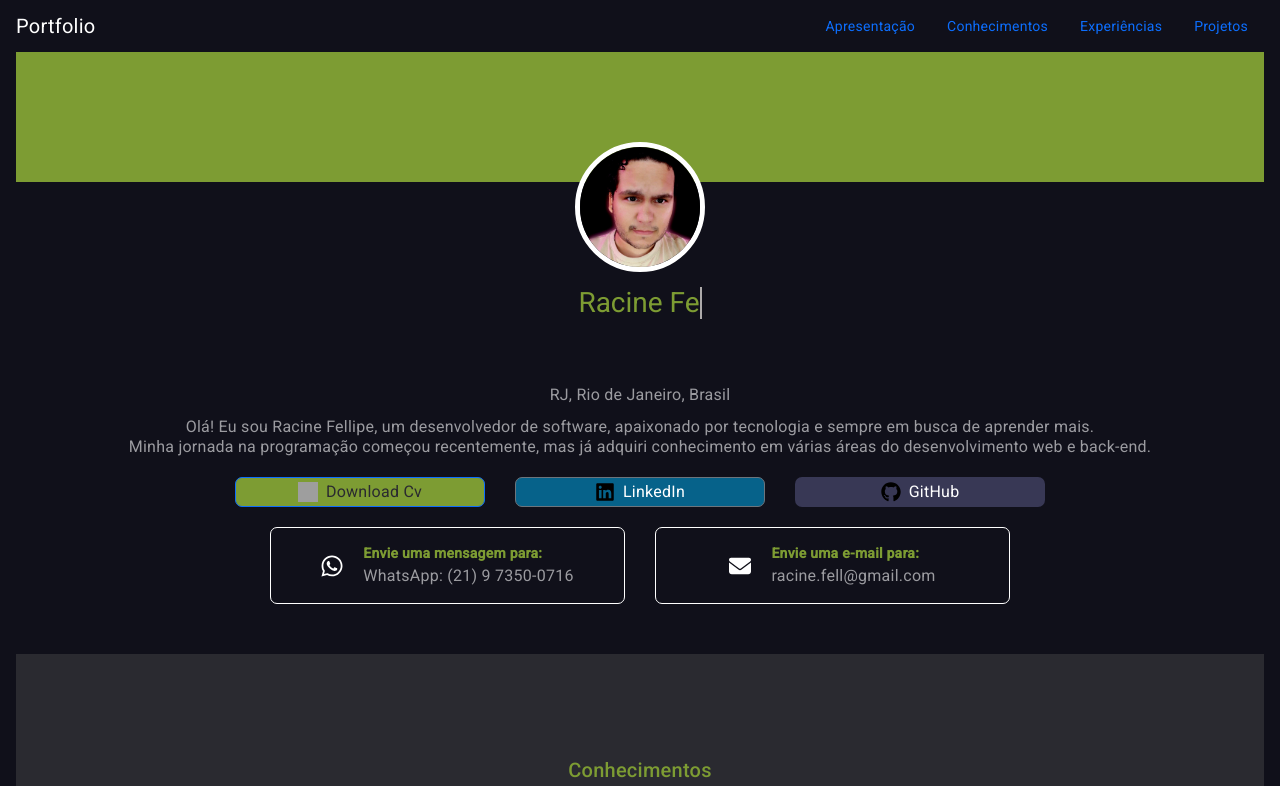
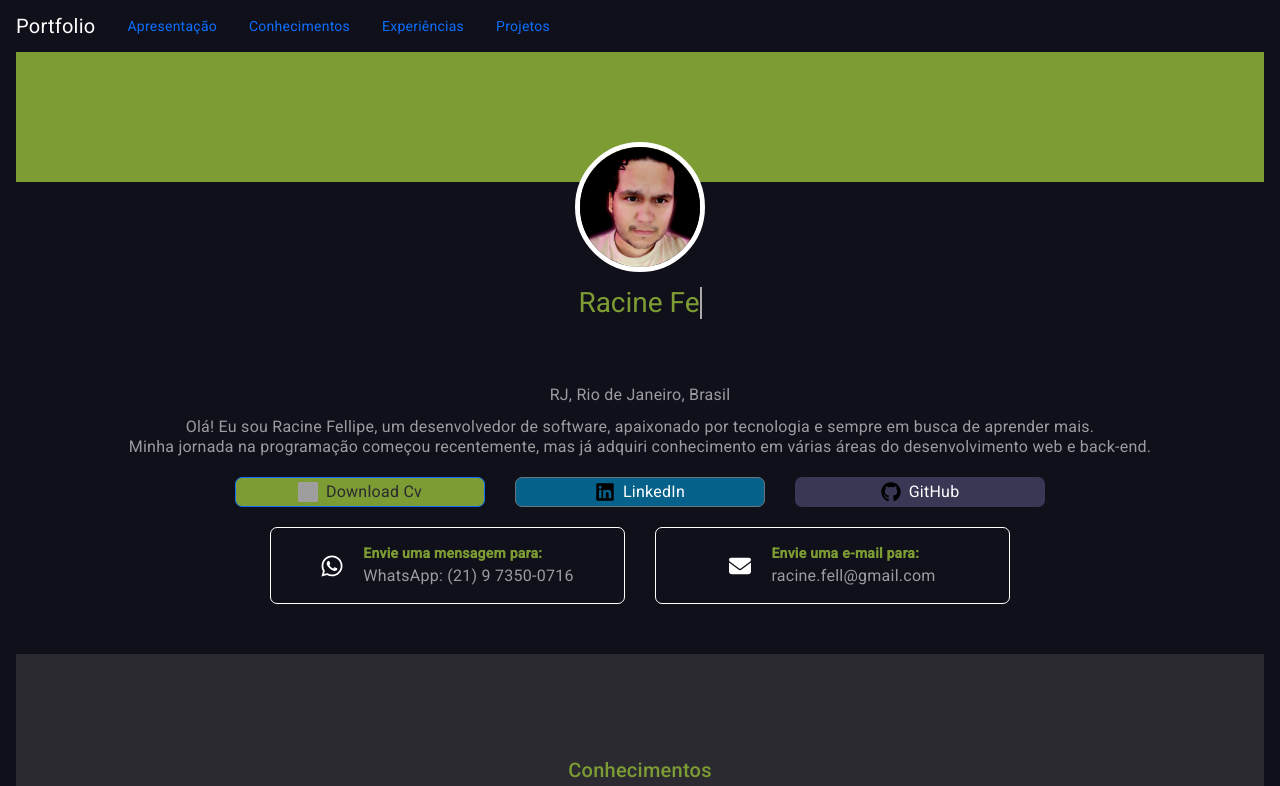
Before and after one commit to racinefe/curriculo-portfolio, an Angular app: page / in a window 1280 px wide. Shown: the top 786 px of the page. Built offline with nearby package versions, Linux system fonts and the light colour scheme; grey boxes are pictures that could not be loaded.

Commit message:
alterando menu de navegação

```diff
--- a/src/app/modules/portfolio/pages/home/home.component.html
+++ b/src/app/modules/portfolio/pages/home/home.component.html
@@ -1,6 +1,10 @@
 <main>
-    <nav id="navbar-example2" class="navbar bg-body-tertiary px-3 mb-3 fixed-top">
+    <nav id="navbar-example2" class="navbar navbar-expand-lg bg-body-tertiary px-3 mb-3 fixed-top">
         <a class="navbar-brand" style="color:  var( --white);" href="#">Portfolio</a>
+        <button class="navbar-toggler" type="button" data-bs-toggle="collapse" data-bs-target="#navbarNav" aria-controls="navbarNav" aria-expanded="false" aria-label="Toggle navigation" style="background-color: var(--white);">
+            <span class="navbar-toggler-icon"></span>
+        </button>
+        <div class="collapse navbar-collapse"id="navbarNav">
             <ul class="nav nav-pills">
                 <li class="nav-item">
                     <a class="nav-link" href="#scrollspyHeading1">Apresentação</a>
@@ -22,6 +26,7 @@
                     </ul>
                 </li> -->
             </ul>
+        </div>
     </nav>
     <div data-bs-spy="scroll" data-bs-target="#navbar-example2" data-bs-root-margin="0px 0px -40%" data-bs-smooth-scroll="true" class="scrollspy-example bg-body-tertiary p-3 rounded-2 " tabindex="0">
         <h4 id="scrollspyHeading1"></h4>
```
Lines whose indentation alone changed are shown as unchanged.
